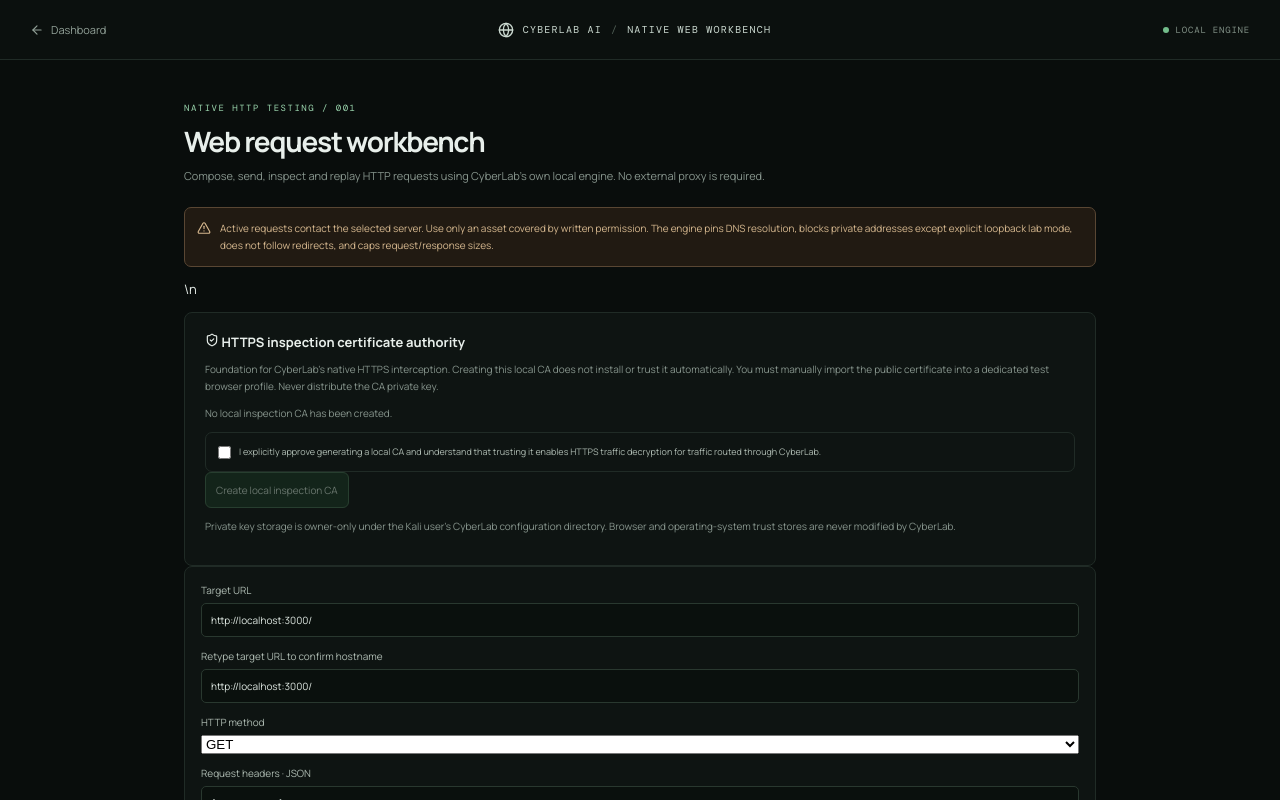
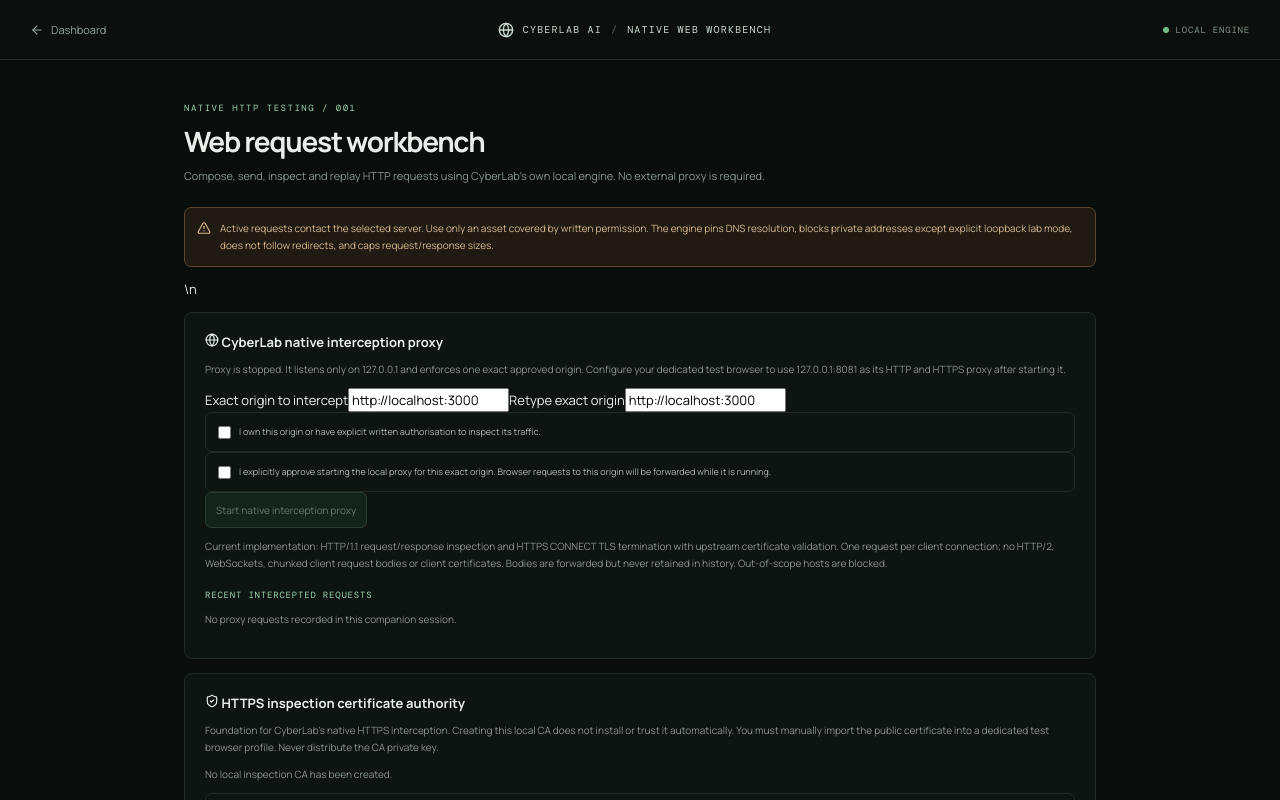
Before and after one commit to abelmiracle377-stack/cyberlab-ai, a Next.js app: page /web-workbench in a window 1280 px wide. Shown: the top 800 px of the page. Built offline with nearby package versions, Linux system fonts and the light colour scheme.

Commit message:
Add native proxy scope approval and control UI

```diff
--- a/app/web-workbench/page.tsx
+++ b/app/web-workbench/page.tsx
@@ -4,6 +4,7 @@ import { useEffect, useState } from "react";
 import Link from "next/link";
 import { ArrowLeft, AlertTriangle, Globe, History, LoaderCircle, Send, ShieldCheck } from "lucide-react";
 
+type ProxyHistoryItem = { id: string; method: string; url: string; status: number; queryOmitted?: boolean; requestBodyOmitted?: boolean; responseBodyOmitted?: boolean; durationMs: number; };
 type HttpResult = {
   id: string; status: number; reason: string; method: string; target: string;
   durationMs: number; resolvedAddress: string; headers: { name: string; value: string }[];
@@ -33,6 +34,15 @@ export default function WebWorkbenchPage() {
   const [caConsent, setCaConsent] = useState(false);
   const [caBusy, setCaBusy] = useState(false);
   const [caError, setCaError] = useState("");
+  const [proxyOrigin, setProxyOrigin] = useState("http://localhost:3000");
+  const [proxyConfirmation, setProxyConfirmation] = useState("http://localhost:3000");
+  const [proxyAuthorised, setProxyAuthorised] = useState(false);
+  const [proxyStartConsent, setProxyStartConsent] = useState(false);
+  const [proxyActive, setProxyActive] = useState(false);
+  const [proxyPort, setProxyPort] = useState(8081);
+  const [proxyBusy, setProxyBusy] = useState(false);
+  const [proxyError, setProxyError] = useState("");
+  const [proxyHistory, setProxyHistory] = useState<ProxyHistoryItem[]>([]);
 
   const token = () => sessionStorage.getItem("cyberlab.kaliBridgeToken") || "";
 
@@ -55,6 +65,62 @@ export default function WebWorkbenchPage() {
     setCaCertificatePath(data.caCertificate || "");
   }
 
+  async function loadProxyStatus() {
+    const pairing = token();
+    if (!pairing) return;
+    const response = await fetch("http://127.0.0.1:8765/proxy/status", { headers: { Authorization: "Bearer " + pairing } });
+    const data = await response.json();
+    if (!response.ok) throw new Error(data.error || "Could not inspect proxy status.");
+    setProxyActive(Boolean(data.active));
+    if (data.listenPort) setProxyPort(data.listenPort);
+  }
+
+  async function loadProxyHistory() {
+    const pairing = token();
+    if (!pairing) return;
+    const response = await fetch("http://127.0.0.1:8765/proxy/history", { headers: { Authorization: "Bearer " + pairing } });
+    const data = await response.json();
+    if (!response.ok) throw new Error(data.error || "Could not load proxy history.");
+    setProxyHistory(data.items || []);
+  }
+
+  async function startProxy() {
+    setProxyBusy(true); setProxyError("");
+    try {
+      const pairing = token();
+      if (!pairing) throw new Error("Connect the local Kali companion first in Kali Connection.");
+      const response = await fetch("http://127.0.0.1:8765/proxy/start", {
+        method: "POST",
+        headers: { "Content-Type": "application/json", Authorization: "Bearer " + pairing },
+        body: JSON.stringify({ origin: proxyOrigin, confirmationOrigin: proxyConfirmation, authorizationConfirmed: proxyAuthorised, confirmStart: proxyStartConsent, authorizationReference: reference, localLabMode, listenPort: 8081 }),
+      });
+      const data = await response.json();
+      if (!response.ok) throw new Error(data.error || "Could not start the native interception proxy.");
+      setProxyActive(Boolean(data.active));
+      setProxyPort(data.listenPort || 8081);
+      setProxyStartConsent(false);
+      await loadProxyHistory();
+    } catch (cause) { setProxyError(cause instanceof Error ? cause.message : "Unexpected proxy start error."); }
+    finally { setProxyBusy(false); }
+  }
+
+  async function stopProxy() {
+    setProxyBusy(true); setProxyError("");
+    try {
+      const pairing = token();
+      if (!pairing) throw new Error("Connect the local Kali companion first in Kali Connection.");
+      const response = await fetch("http://127.0.0.1:8765/proxy/stop", {
+        method: "POST",
+        headers: { "Content-Type": "application/json", Authorization: "Bearer " + pairing },
+        body: "{}",
+      });
+      const data = await response.json();
+      if (!response.ok) throw new Error(data.error || "Could not stop the native interception proxy.");
+      setProxyActive(Boolean(data.active));
+    } catch (cause) { setProxyError(cause instanceof Error ? cause.message : "Unexpected proxy stop error."); }
+    finally { setProxyBusy(false); }
+  }
+
   async function createLocalCa() {
     setCaBusy(true); setCaError("");
     try {
@@ -73,7 +139,7 @@ export default function WebWorkbenchPage() {
     finally { setCaBusy(false); }
   }
 
-  useEffect(() => { loadHistory().catch(() => undefined); loadCaStatus().catch(() => undefined); }, []);
+  useEffect(() => { loadHistory().catch(() => undefined); loadCaStatus().catch(() => undefined); loadProxyStatus().catch(() => undefined); loadProxyHistory().catch(() => undefined); }, []);
 
   async function sendRequest(event: React.FormEvent) {
     event.preventDefault();
@@ -114,6 +180,23 @@ export default function WebWorkbenchPage() {
         <p>Compose, send, inspect and replay HTTP requests using CyberLab's own local engine. No external proxy is required.</p>
       </div>
       <div className="scope-warning"><AlertTriangle size={14}/> Active requests contact the selected server. Use only an asset covered by written permission. The engine pins DNS resolution, blocks private addresses except explicit loopback lab mode, does not follow redirects, and caps request/response sizes.</div>\n      <div className="network-results">
+        <h2><Globe size={14}/> CyberLab native interception proxy</h2>
+        <p>{proxyActive ? "Proxy is running." : "Proxy is stopped."} It listens only on 127.0.0.1 and enforces one exact approved origin. Configure your dedicated test browser to use 127.0.0.1:8081 as its HTTP and HTTPS proxy after starting it.</p>
+        {!proxyActive && <>
+          <label>Exact origin to intercept<input value={proxyOrigin} onChange={e=>{setProxyOrigin(e.target.value);setProxyConfirmation("");}} placeholder="https://your-authorised-domain.example"/></label>
+          <label>Retype exact origin<input value={proxyConfirmation} onChange={e=>setProxyConfirmation(e.target.value)} placeholder="Retype the origin exactly"/></label>
+          <div className="scope-checks"><label><input type="checkbox" checked={proxyAuthorised} onChange={e=>setProxyAuthorised(e.target.checked)}/> I own this origin or have explicit written authorisation to inspect its traffic.</label></div>
+          <div className="scope-checks"><label><input type="checkbox" checked={proxyStartConsent} onChange={e=>setProxyStartConsent(e.target.checked)}/> I explicitly approve starting the local proxy for this exact origin. Browser requests to this origin will be forwarded while it is running.</label></div>
+          <button className="report-download" type="button" disabled={proxyBusy || !proxyAuthorised || !proxyStartConsent || proxyOrigin !== proxyConfirmation || !reference.trim() || (proxyOrigin.startsWith("https://") && !caReady)} onClick={startProxy}>{proxyBusy ? "Starting proxy…" : "Start native interception proxy"}</button>
+        </>}
+        {proxyActive && <button className="report-download" type="button" disabled={proxyBusy} onClick={stopProxy}>{proxyBusy ? "Stopping proxy…" : "Stop interception proxy"}</button>}
+        {proxyError && <div className="agent-error"><AlertTriangle size={14}/>{proxyError}</div>}
+        <p>Current implementation: HTTP/1.1 request/response inspection and HTTPS CONNECT TLS termination with upstream certificate validation. One request per client connection; no HTTP/2, WebSockets, chunked client request bodies or client certificates. Bodies are forwarded but never retained in history. Out-of-scope hosts are blocked.</p>
+        <h3>Recent intercepted requests</h3>
+        {proxyHistory.map(item=><p key={item.id}>{item.method} · {item.status} · {item.url}{item.queryOmitted ? " · query omitted" : ""} · {item.durationMs} ms</p>)}
+        {!proxyHistory.length && <p>No proxy requests recorded in this companion session.</p>}
+      </div>
+      <div className="network-results">
         <h2><ShieldCheck size={14}/> HTTPS inspection certificate authority</h2>
         <p>Foundation for CyberLab's native HTTPS interception. Creating this local CA does not install or trust it automatically. You must manually import the public certificate into a dedicated test browser profile. Never distribute the CA private key.</p>
         <p>{caReady ? "Local CA is ready." : "No local inspection CA has been created."}</p>
```
